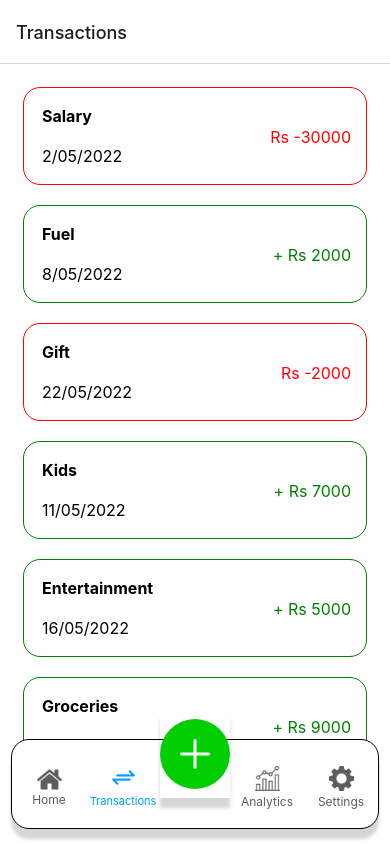
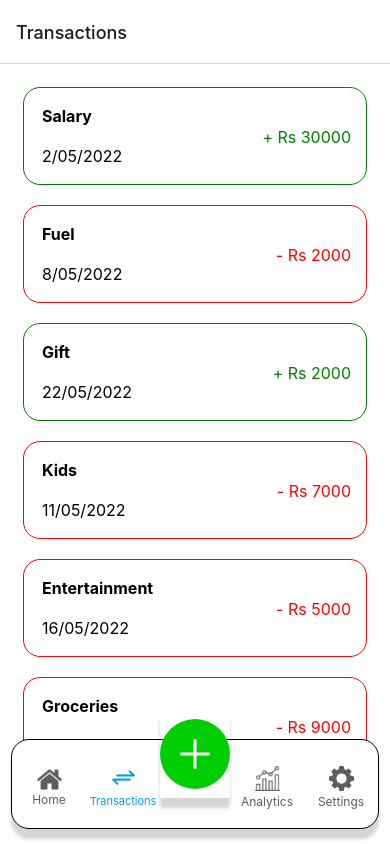
Before and after one commit to WayneA330/Monthly_Budget_Organizer, a React Native app in the folder kot_mo_kas/: screen /Transactions in a window 390 px wide. Built offline with nearby package versions, Linux system fonts and the light colour scheme.

Commit message:
samll fix

```diff
--- a/kot_mo_kas/code/screens/Transactions.js
+++ b/kot_mo_kas/code/screens/Transactions.js
@@ -7,13 +7,13 @@ export default function Transactions({navigation}) {
     return(
         <ScrollView style={styles.container}>
             {data.map(a => {
-                let amount = Number(a.amount) * -1
+                let amount = Number(a.amount)
                 if(amount < 0) {
                     return (
                     <View style={styles.expense_trans}>
                         <Text style={{fontSize: 16}}><Text style={{fontWeight: 'bold'}}>{a.category}</Text>{'\n'}{'\n'}{a.date}</Text>
                         <View style={{position: 'absolute', right: 15, bottom: 37}}>
-                            <Text style={{fontSize: 16, color: 'red'}}>Rs -{a.amount}</Text>
+                            <Text style={{fontSize: 16, color: 'red'}}>- Rs {a.amount * -1}</Text>
                         </View>
                     </View>
                     )
@@ -22,7 +22,7 @@ export default function Transactions({navigation}) {
                         <View style={styles.income_trans}>
                         <Text style={{fontSize: 16}}><Text style={{fontWeight: 'bold'}}>{a.category}</Text>{'\n'}{'\n'}{a.date}</Text>
                         <View style={{position: 'absolute', right: 15, bottom: 37}}>
-                            <Text style={{fontSize: 16, color: 'green'}}>+ Rs {(a.amount)* -1}</Text>
+                            <Text style={{fontSize: 16, color: 'green'}}>+ Rs {a.amount}</Text>
                         </View>
                     </View>
                     )
```
